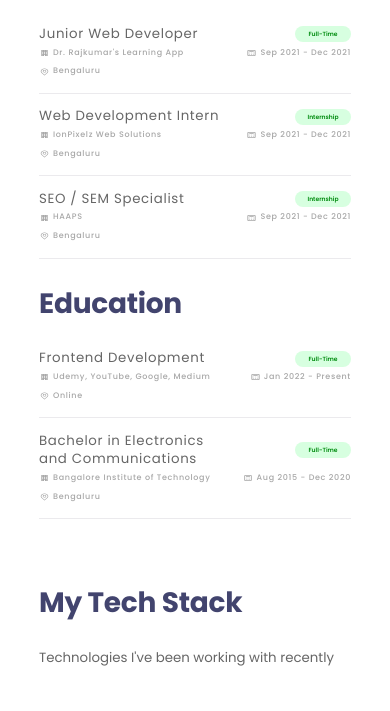
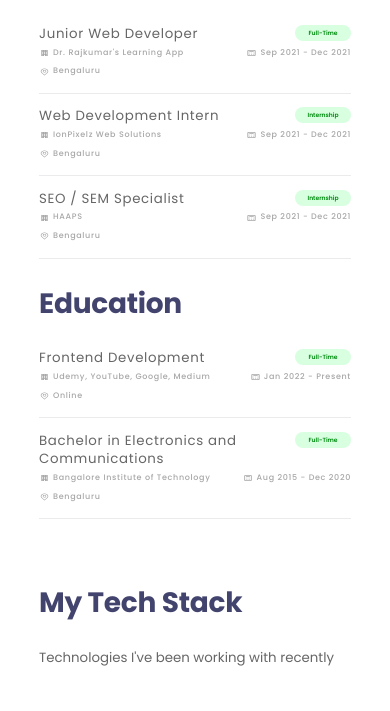
Before and after one commit to Chas-Henrik/Portfolio, a plain HTML site: page index.html in a window 390 px wide. Shown: the part 1053-1764 px from the top of the page. Drawn offline with Linux system fonts and the light colour scheme.

Commit message:
Avoided grid item text wrap for mobile if possible

```diff
--- a/css/index.css
+++ b/css/index.css
@@ -377,7 +377,7 @@ section {
     width: 100%;
     display: grid;
     align-items: start;
-    grid-template-columns: 6fr 4fr;
+    grid-template-columns: 75fr 25fr;
     grid-template-rows: auto;
     grid-template-areas: "role type"
         "provider date"
@@ -392,7 +392,7 @@ section {
 }
 
 .grid > * {
-    align-self: center;
+    align-self: start;
     justify-self: left;
 }
 
@@ -661,7 +661,6 @@ section {
     }
 
     .grid--education {
-        grid-template-columns: 7fr 3fr;
         grid-template-areas: "role type"
         "provider date";
     }
```
